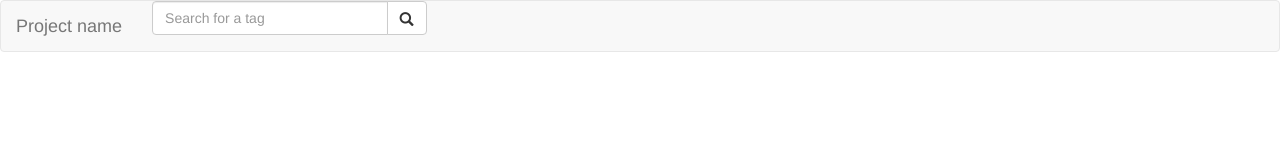
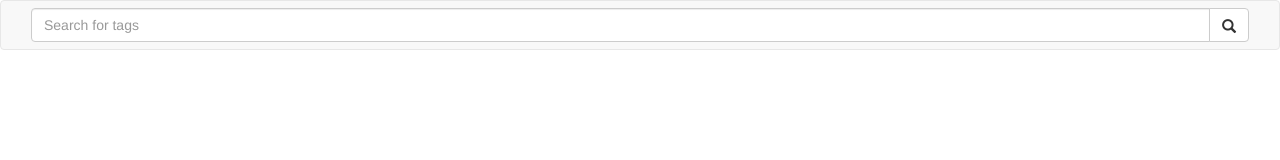
Before and after one commit to bibletag/front-end, a website: page public/index.html in a window 1280 px wide. Drawn offline with nearby package versions, Linux system fonts and the light colour scheme.

Commit message:
set up searchbar for angular

```diff
--- a/public/index.html
+++ b/public/index.html
@@ -9,25 +9,16 @@
     <nav class="navbar navbar-default">
         <div class="container-fluid">
           <div class="navbar-header">
-            <button type="button" class="navbar-toggle collapsed" data-toggle="collapse" data-target="#navbar" aria-expanded="false" aria-controls="navbar">
-              <span class="sr-only">Toggle navigation</span>
-              <span class="icon-bar"></span>
-              <span class="icon-bar"></span>
-              <span class="icon-bar"></span>
-            </button>
-            <a class="navbar-brand" href="#">Project name</a>
           </div>
-          <div id="navbar" class="navbar-collapse collapse">
-            <div class="col-sm-3 col-md-3">
+            <div class="col-md-12">
                   <div id="nav-search" class="input-group">
-                      <input type="text" class="form-control" placeholder="Search for a tag" name="q">
+                      <input type="text" class="form-control" placeholder="Search for tags" name="q">
                       <div class="input-group-btn">
                           <button class="btn btn-default" style="height:34px" type="submit"><i class="glyphicon glyphicon-search"></i></button>
                       </div>
                   </div>
             </div>
 
-          </div><!--/.nav-collapse -->
         </div><!--/.container-fluid -->
       </nav>
 
--- a/public/stylesheets/main.css
+++ b/public/stylesheets/main.css
@@ -1,3 +1,5 @@
 #nav-search{
   width: 100%;
+  position: relative;
+  top: 7px;
 }
```
